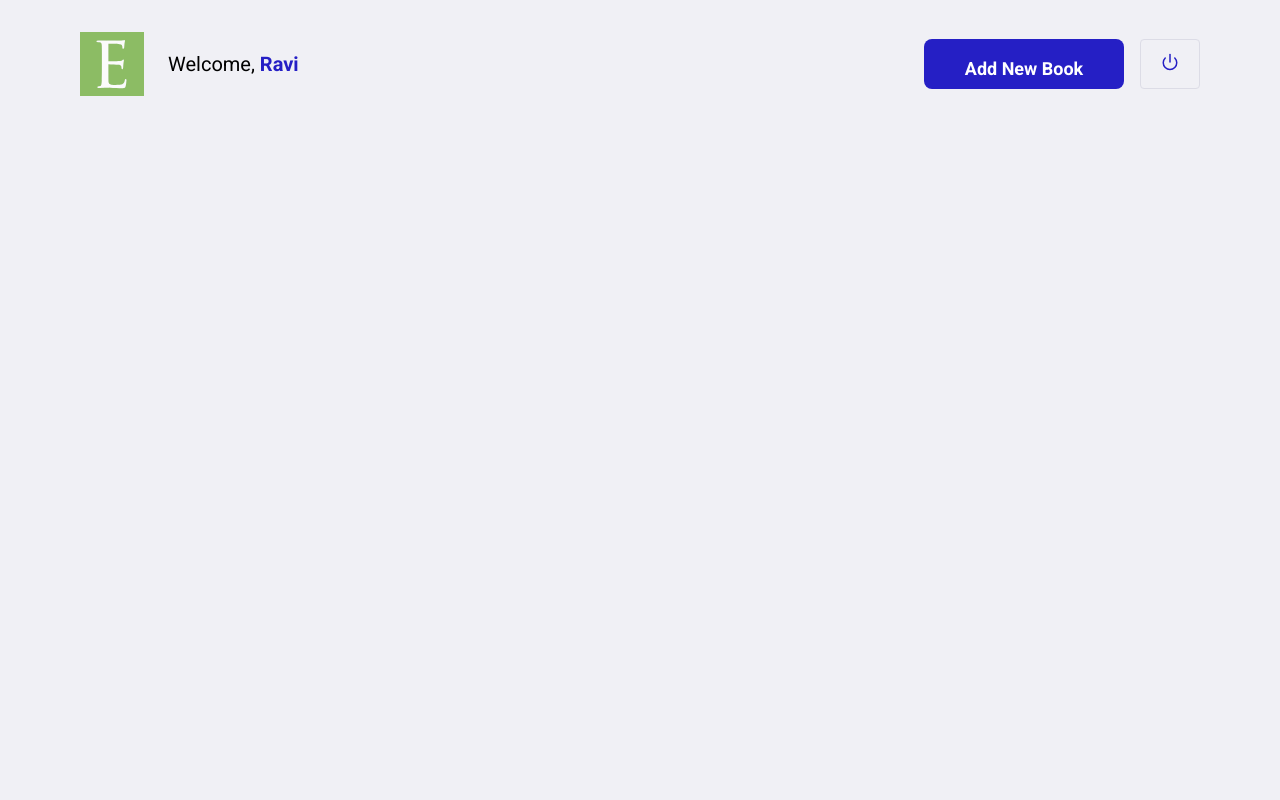
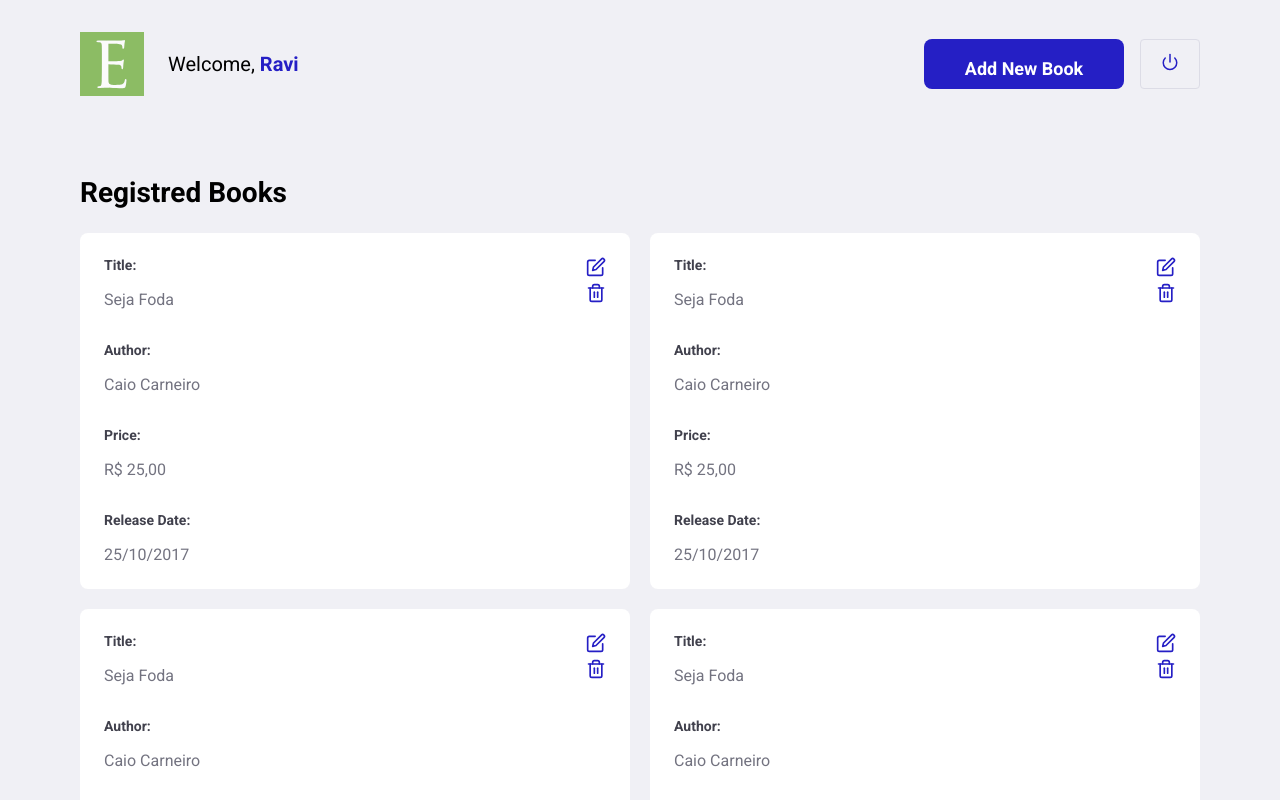
Before and after one commit to caiocesarfl/RestWithASP-NET5Udemy, a React (Create React App) app in the folder RestWithASP-NETUdemy/client/: page /Book in a window 1280 px wide. Shown: the top 800 px of the page. Built offline with nearby package versions, Linux system fonts and the light colour scheme.

Commit message:
Implement grid of book on book screen

```diff
--- a/RestWithASP-NETUdemy/client/src/Pages/Book/index.js
+++ b/RestWithASP-NETUdemy/client/src/Pages/Book/index.js
@@ -1,6 +1,6 @@
 import React from 'react';
 import { Link } from 'react-router-dom';
-import { FiPower } from 'react-icons/fi';
+import { FiPower, FiEdit, FiTrash2 } from 'react-icons/fi';
 import './styles.css';
 
 import logoImage from '../../assets/logo.svg';
@@ -16,6 +16,85 @@
                     <FiPower size={18} color='#251FC5'></FiPower>
                 </button>
             </header>
+            <h1>Registred Books</h1>
+            <ul>
+                <li>
+                    <strong>Title: </strong>
+                    <p>Seja Foda</p>
+                    <strong>Author: </strong>
+                    <p>Caio Carneiro</p>
+                    <strong>Price: </strong>
+                    <p>R$ 25,00</p>
+                    <strong>Release Date: </strong>
+                    <p>25/10/2017</p>
+
+                    <button type="button">
+                        <FiEdit size={20} color="#251FC5"/>
+                    </button>
+
+                    <button type= "button">
+                        <FiTrash2 size={20} color="#251FC5"/>
+                    </button>
+                </li>
+
+                <li>
+                    <strong>Title: </strong>
+                    <p>Seja Foda</p>
+                    <strong>Author: </strong>
+                    <p>Caio Carneiro</p>
+                    <strong>Price: </strong>
+                    <p>R$ 25,00</p>
+                    <strong>Release Date: </strong>
+                    <p>25/10/2017</p>
+
+                    <button type="button">
+                        <FiEdit size={20} color="#251FC5"/>
+                    </button>
+
+                    <button type= "button">
+                        <FiTrash2 size={20} color="#251FC5"/>
+                    </button>
+                </li>
+
+                <li>
+                    <strong>Title: </strong>
+                    <p>Seja Foda</p>
+                    <strong>Author: </strong>
+                    <p>Caio Carneiro</p>
+                    <strong>Price: </strong>
+                    <p>R$ 25,00</p>
+                    <strong>Release Date: </strong>
+                    <p>25/10/2017</p>
+
+                    <button type="button">
+                        <FiEdit size={20} color="#251FC5"/>
+                    </button>
+
+                    <button type= "button">
+                        <FiTrash2 size={20} color="#251FC5"/>
+                    </button>
+                </li>
+
+                <li>
+                    <strong>Title: </strong>
+                    <p>Seja Foda</p>
+                    <strong>Author: </strong>
+                    <p>Caio Carneiro</p>
+                    <strong>Price: </strong>
+                    <p>R$ 25,00</p>
+                    <strong>Release Date: </strong>
+                    <p>25/10/2017</p>
+
+                    <button type="button">
+                        <FiEdit size={20} color="#251FC5"/>
+                    </button>
+
+                    <button type= "button">
+                        <FiTrash2 size={20} color="#251FC5"/>
+                    </button>
+                </li>
+            </ul>
+
         </div>
     );
 }
--- a/RestWithASP-NETUdemy/client/src/Pages/Book/styles.css
+++ b/RestWithASP-NETUdemy/client/src/Pages/Book/styles.css
@@ -43,3 +43,54 @@
 .book-container header button:hover {
     border-color: #251FC5
 }
+
+.book-container h1 {
+    margin-top: 80px;
+    margin-bottom: 24px;
+}
+
+.book-container ul {
+    display: grid;
+    grid-template-columns: repeat(2,1fr);
+    grid-gap: 20px;
+    list-style: none;
+}
+
+.book-container ul li {
+    background: #ffffff;
+    padding: 24px;
+    border-radius: 8px;
+    position: relative;
+}
+
+.book-container ul li button {
+    position : absolute;
+    right: 24px;
+    top: 24px;
+    border: 0;
+    background: transparent;
+}
+
+.book-container ul li button + button {
+    top: 50px
+}
+
+.book-container ul li button:hover {
+    opacity: 0.8;
+}
+
+.book-container ul li strong {
+    display: block;
+    margin-bottom: 16px;
+    color: #41414D
+}
+
+.book-container ul li p + strong {
+    margin-top: 32px;
+}
+
+.book-container ul li p {
+    color: #737380;
+    line-height: 21px;
+    font-size: 16px;
+}
```
